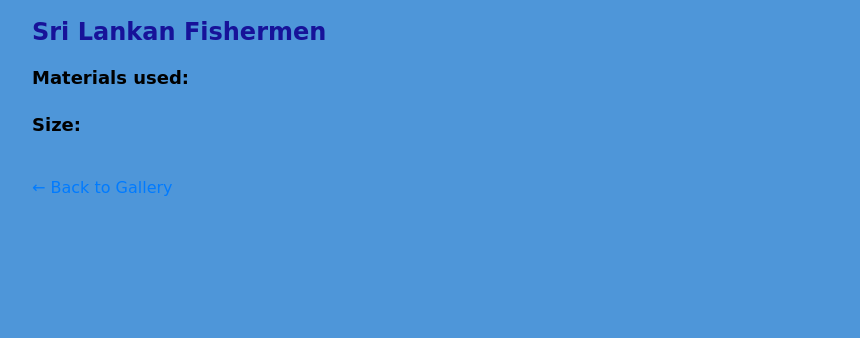
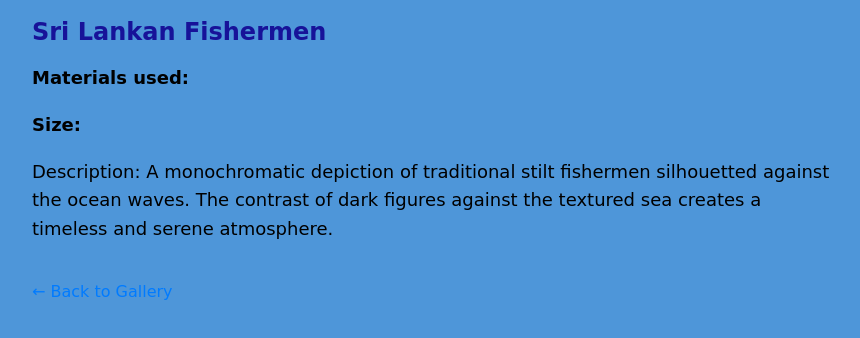
Before and after one commit to shanthagamage/shanthasart, a plain HTML site: page artwork2.html in a window 1280 px wide. Shown: the part 342-680 px from the top of the page, without its empty margins (208-1068 px from the left). Drawn offline with Linux system fonts and the light colour scheme.

Commit message:
Update artwork2.html

```diff
--- a/artwork2.html
+++ b/artwork2.html
@@ -54,6 +54,8 @@
         <p></p>
       <p><strong>Materials used:</strong> </p>
       <p><strong>Size: </strong></p>
+      <p>Description:  A monochromatic depiction of traditional stilt fishermen silhouetted against the ocean waves. The contrast of dark figures against the textured sea creates a timeless and serene atmosphere.
+</p>
 
         <a href="index.html">← Back to Gallery</a>
     </div>
```
